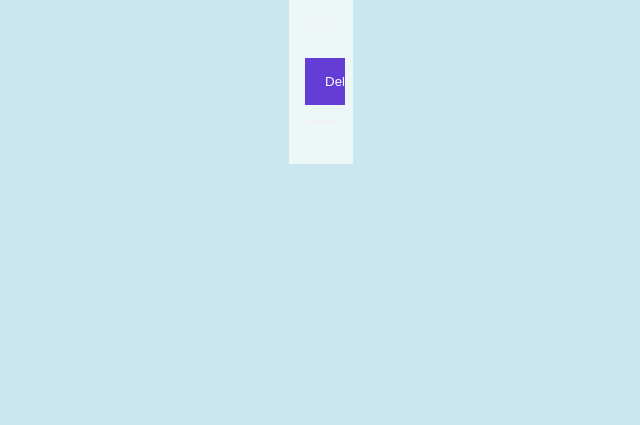
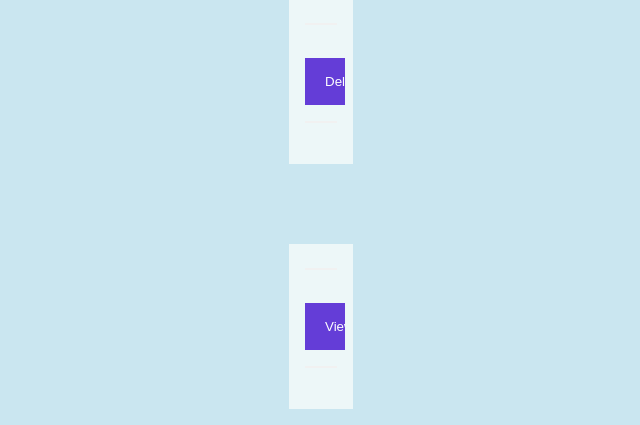
Before and after one commit to commando01000/project, a PHP site: page /afterlogin in a window 1280 px wide. Shown: the part 1028-1453 px from the top of the page, without its empty margins (319-959 px from the left). Before the commit the page ends 1192 px from the top, so only its background shows below. Run offline with PHP 8.4, Linux system fonts and the light colour scheme.

Commit message:
Update afterlogin.php

```diff
--- a/afterlogin.php
+++ b/afterlogin.php
@@ -44,6 +44,12 @@
       <input type="submit" class="registerbtn" name="submit" value="Delete">
       <hr>
       </div>
+</form><form method="post" action="Admin View.php">
+    <div class="container">
+    <hr>
+      <input type="submit" class="registerbtn" name="submit" value="View">
+      <hr>
+      </div>
 </form>
 </body><!-- Mortaga -->
 </html
```
